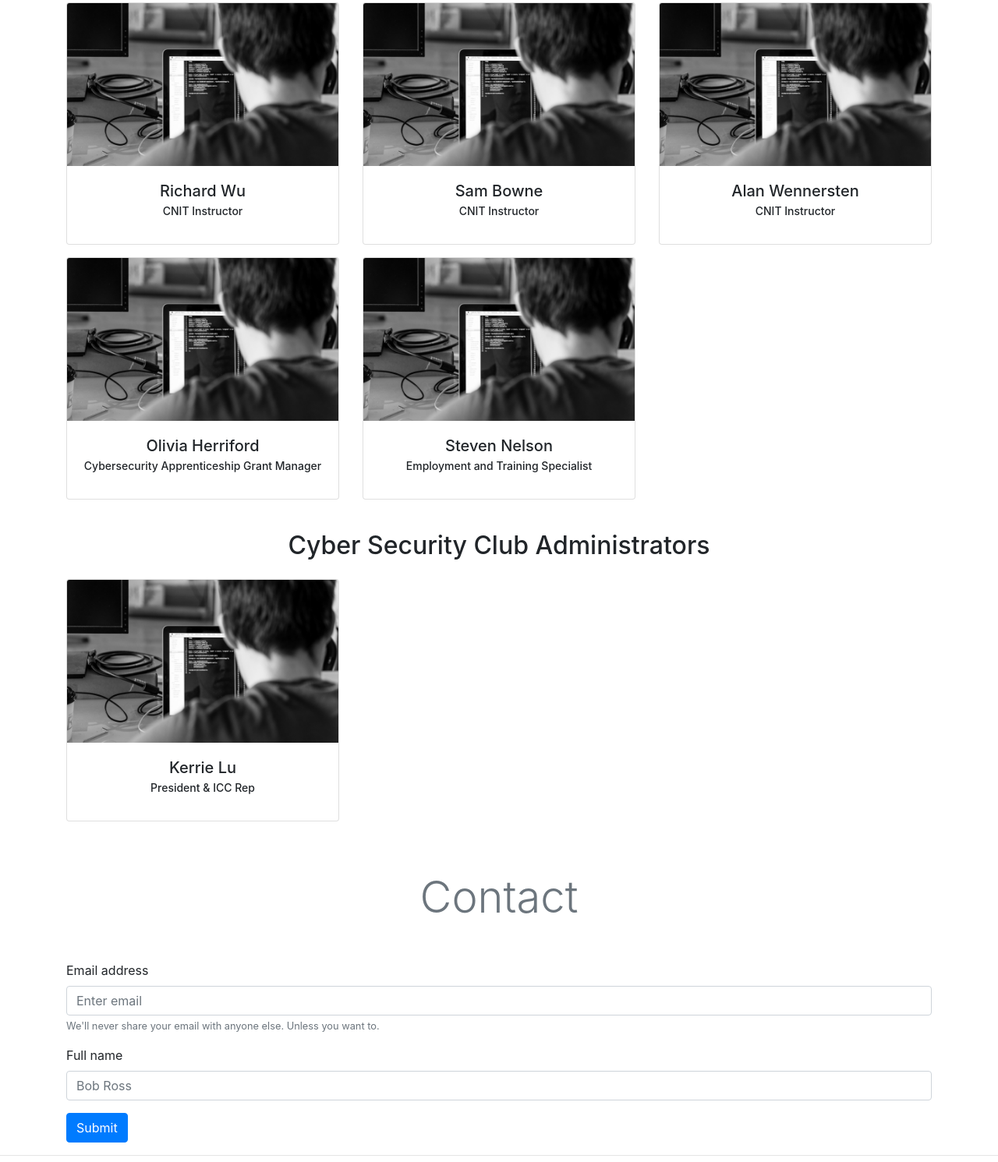
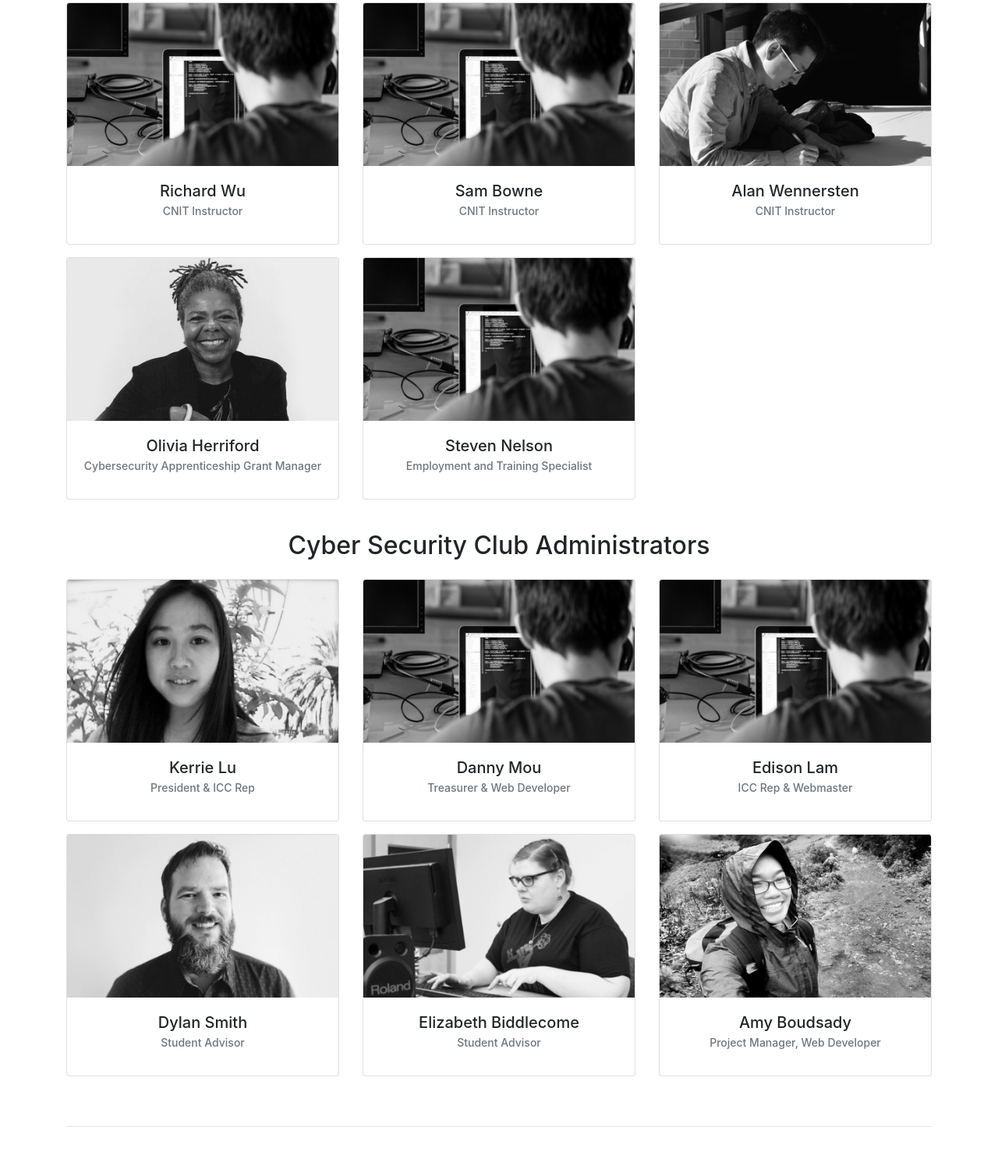
Before and after one commit to CyberSecurityClub/cyber-club, a plain HTML site: page index.html in a window 1280 px wide. Shown: the part 1340-2831 px from the top of the page at 78% size. Drawn offline with nearby package versions, Linux system fonts and the light colour scheme.

Commit message:
Add some profile photos that were edited

```diff
--- a/index.html
+++ b/index.html
@@ -119,47 +119,52 @@
     <h1 id="people" class="display-4 text-center text-muted">People</h1>
     <h2 id="people" class=" display-5 text-center my-4">Board of Advisors</h2>
     <div class="row">
+      <!-- Richard Wu -->
       <div class="col-md-6 col-lg-4">
         <div class="card mb-3">
           <img class="card-img-top" src="img/placeimg_800x480.jpg" alt="Richard Wu">
           <div class="card-body">
-            <h5 class="card-title text-center">Richard Wu<br/><span class="card-role">CNIT Instructor</span></h5>
+            <h5 class="card-title text-center">Richard Wu<br/><span class="card-role text-muted">CNIT Instructor</span></h5>
           </div>
         </div>
       </div>
 
+      <!-- Sam Bowne -->
       <div class="col-md-6 col-lg-4">
         <div class="card mb-3">
           <img class="card-img-top" src="img/placeimg_800x480.jpg" alt="Sam Bowne">
           <div class="card-body">
-            <h5 class="card-title text-center">Sam Bowne<br/><span class="card-role">CNIT Instructor</span></h5>
+            <h5 class="card-title text-center">Sam Bowne<br/><span class="card-role text-muted">CNIT Instructor</span></h5>
           </div>
         </div>
       </div>
 
+      <!-- Alan Wennersten -->
       <div class="col-md-6 col-lg-4">
         <div class="card mb-3">
-          <img class="card-img-top" src="img/placeimg_800x480.jpg" alt="Alan Wennersten">
+          <img class="card-img-top" src="img/alanwennersten_800x480.jpg" alt="Alan Wennersten">
           <div class="card-body">
-            <h5 class="card-title text-center">Alan Wennersten<br/><span class="card-role">CNIT Instructor</span></h5>
+            <h5 class="card-title text-center">Alan Wennersten<br/><span class="card-role text-muted">CNIT Instructor</span></h5>
           </div>
         </div>
       </div>
 
+      <!-- Olivia Herriford -->
       <div class="col-md-6 col-lg-4">
         <div class="card mb-3">
-          <img class="card-img-top" src="img/placeimg_800x480.jpg" alt="Olivia Herriford">
+          <img class="card-img-top" src="img/oliviaherriford_800x480.jpg" alt="Olivia Herriford">
           <div class="card-body">
-            <h5 class="card-title text-center">Olivia Herriford<br/><span class="card-role">Cybersecurity Apprenticeship Grant Manager</span></h5>
+            <h5 class="card-title text-center">Olivia Herriford<br/><span class="card-role text-muted">Cybersecurity Apprenticeship Grant Manager</span></h5>
           </div>
         </div>
       </div>
 
+      <!-- Steven Nelson -->
       <div class="col-md-6 col-lg-4">
         <div class="card mb-3">
           <img class="card-img-top" src="img/placeimg_800x480.jpg" alt="Steven Nelson">
           <div class="card-body">
-            <h5 class="card-title text-center">Steven Nelson<br/><span class="card-role">Employment and Training Specialist</span></h5>
+            <h5 class="card-title text-center">Steven Nelson<br/><span class="card-role text-muted">Employment and Training Specialist</span></h5>
           </div>
         </div>
       </div>
@@ -167,17 +172,70 @@
 
     <h2 id="people" class="display-5 text-center my-4">Cyber Security Club Administrators</h2>
 
-    <div class="row">
+    <div class="row mb-5">
+      <!-- Kerri Lu -->
       <div class="col-md-6 col-lg-4">
         <div class="card mb-3">
-          <img class="card-img-top" src="img/placeimg_800x480.jpg" alt="Kerrie Lu">
+          <img class="card-img-top" src="img/kerrielu_800x480.jpg" alt="Kerrie Lu">
           <div class="card-body">
-            <h5 class="card-title text-center">Kerrie Lu<br/><span class="card-role">President &amp; ICC Rep</span></h5>
+            <h5 class="card-title text-center">Kerrie Lu<br/><span class="card-role text-muted">President &amp; ICC Rep</span></h5>
+          </div>
+        </div>
+      </div>
+
+      <!-- Danny Mou -->
+      <div class="col-md-6 col-lg-4">
+        <div class="card mb-3">
+          <img class="card-img-top" src="img/placeimg_800x480.jpg" alt="Danny Mou">
+          <div class="card-body">
+            <h5 class="card-title text-center">Danny Mou<br/><span class="card-role text-muted">Treasurer &amp; Web Developer</span></h5>
+          </div>
+        </div>
+      </div>
+
+      <!-- Edison Lam -->
+      <div class="col-md-6 col-lg-4">
+        <div class="card mb-3">
+          <img class="card-img-top" src="img/placeimg_800x480.jpg" alt="Edison Lam">
+          <div class="card-body">
+            <h5 class="card-title text-center">Edison Lam<br/><span class="card-role text-muted">ICC Rep &amp; Webmaster</span></h5>
+          </div>
+        </div>
+      </div>
+
+      <!-- Dylan Smith -->
+      <div class="col-md-6 col-lg-4">
+        <div class="card mb-3">
+          <img class="card-img-top" src="img/dylansmith_800x480.jpg" alt="Dylan Smith">
+          <div class="card-body">
+            <h5 class="card-title text-center">Dylan Smith<br/><span class="card-role text-muted">Student Advisor</span></h5>
+          </div>
+        </div>
+      </div>
+
+      <!-- Elizabeth Biddlecome -->
+      <div class="col-md-6 col-lg-4">
+        <div class="card mb-3">
+          <img class="card-img-top" src="img/elizabethbiddlecome_800x480.jpg" alt="Elizabeth Biddlecome">
+          <div class="card-body">
+            <h5 class="card-title text-center">Elizabeth Biddlecome<br/><span class="card-role text-muted">Student Advisor</span></h5>
+          </div>
+        </div>
+      </div>
+
+      <!-- Amy Boudsady -->
+      <div class="col-md-6 col-lg-4">
+        <div class="card mb-3">
+          <img class="card-img-top" src="img/amyboudsady_800x480.jpg" alt="Amy Boudsady">
+          <div class="card-body">
+            <h5 class="card-title text-center">Amy Boudsady<br/><span class="card-role text-muted">Project Manager, Web Developer</span></h5>
           </div>
         </div>
       </div>
     </div>
     <!-- /people -->
+
+    <hr>
 
     <!-- contact -->
     <h1 id="contact" class="display-4 text-center my-5 text-muted">Contact</h1>
```
Also changed, not shown: img/alanwennersten_800x480.jpg (added), img/amyboudsady_800x480.jpg (added), img/dylansmith_800x480.jpg (added), img/elizabethbiddlecome_800x480.jpg (added), img/kerrielu_800x480.jpg (added), img/oliviaherriford_800x480.jpg (added).
